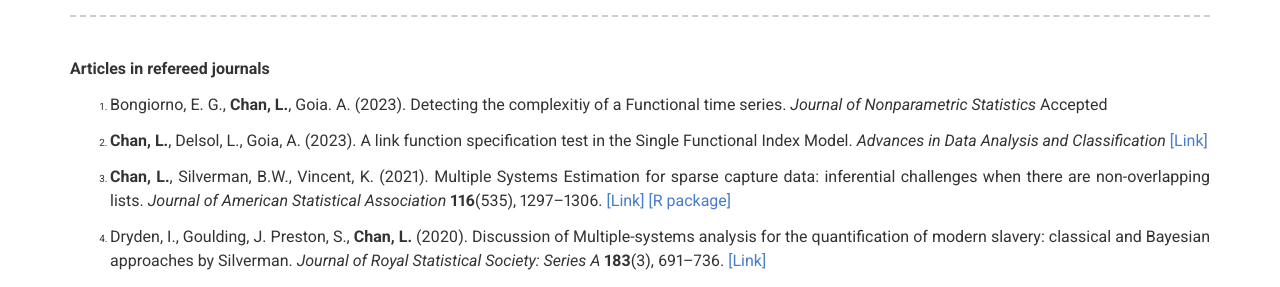
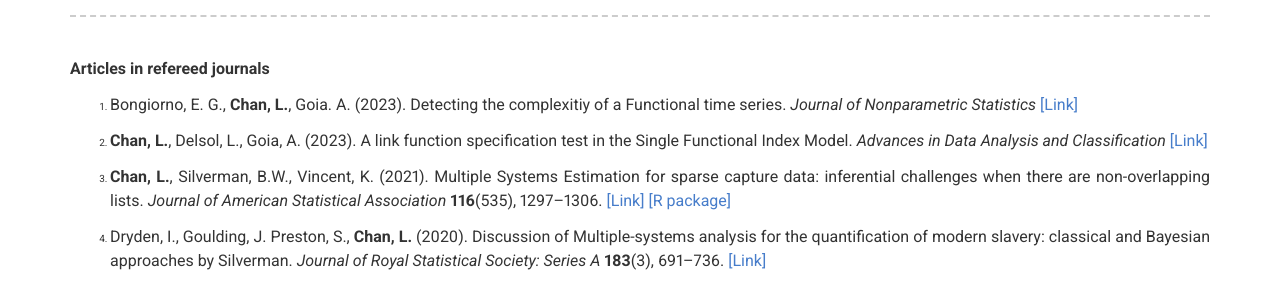
Before and after one commit to Laxchan/Laxchan.github.io, a Jekyll site: the page built from index.md, in a window 1280 px wide and 900 px high, scrolled down 1680 px. Shown: the part 165-452 px from the top of the window. Built offline with Jekyll 4.4.1, drawn with Linux system fonts in a browser that asks for light colours.

Commit message:
Update _config.yml

```diff
--- a/_config.yml
+++ b/_config.yml
@@ -45,7 +45,8 @@ more_content: |
 
   **Articles in refereed journals**
 
-  1. Bongiorno, E. G., **Chan, L.**, Goia. A. (2023). Detecting the complexitiy of a Functional time series. *Journal of Nonparametric Statistics* Accepted
+  1. Bongiorno, E. G., **Chan, L.**, Goia. A. (2023). Detecting the complexitiy of a Functional time series. *Journal of Nonparametric Statistics*
+  [[Link]](https://doi.org/10.1080/10485252.2023.2234507)
 
   1. **Chan, L.**, Delsol, L., Goia, A. (2023). A link function specification test in the Single Functional Index Model. *Advances in Data Analysis and Classification*
   [[Link]](https://doi.org/10.1007/s11634-023-00545-7)
@@ -111,7 +112,7 @@ teaching_title: Teaching at UPO
 teaching_content: |
 
  **Laurea Magistrale course**
-    - Statistics for Finance
+    - Statistics for Finance (2022-Present)
 
     All lecturing materials and information can be found on the [[Moodle]](https://www.dir.uniupo.it/enrol/index.php?id=16474)
 
```
